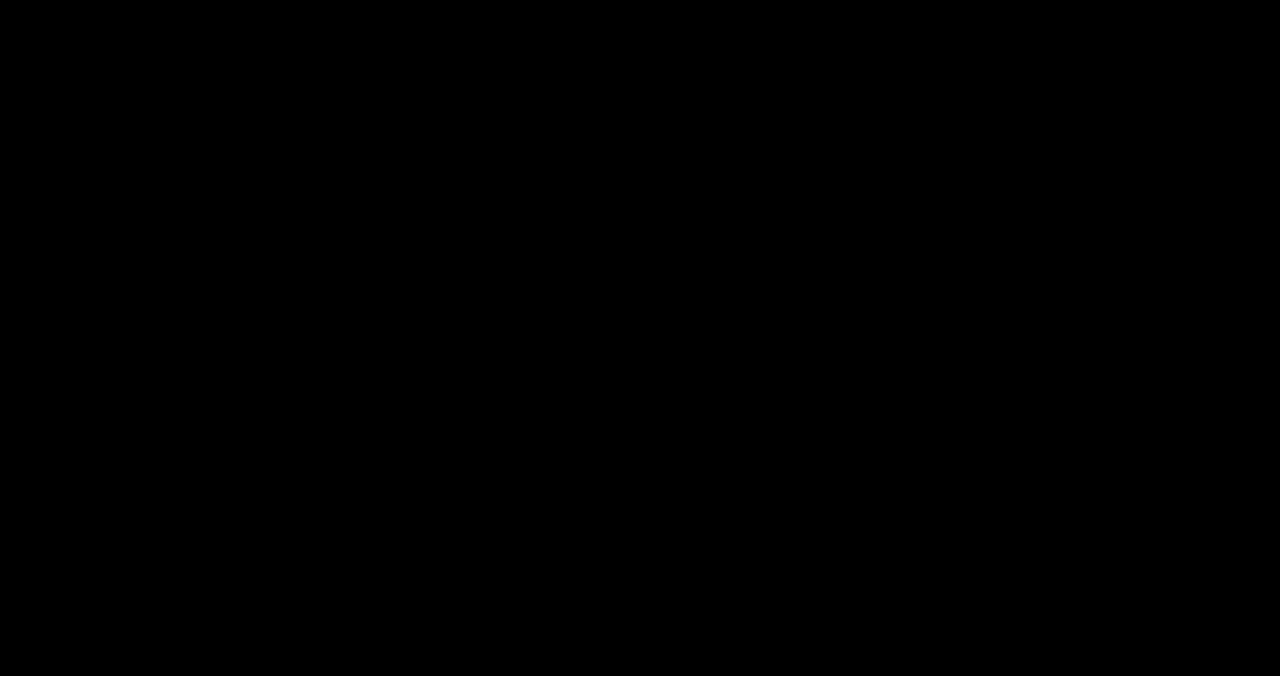
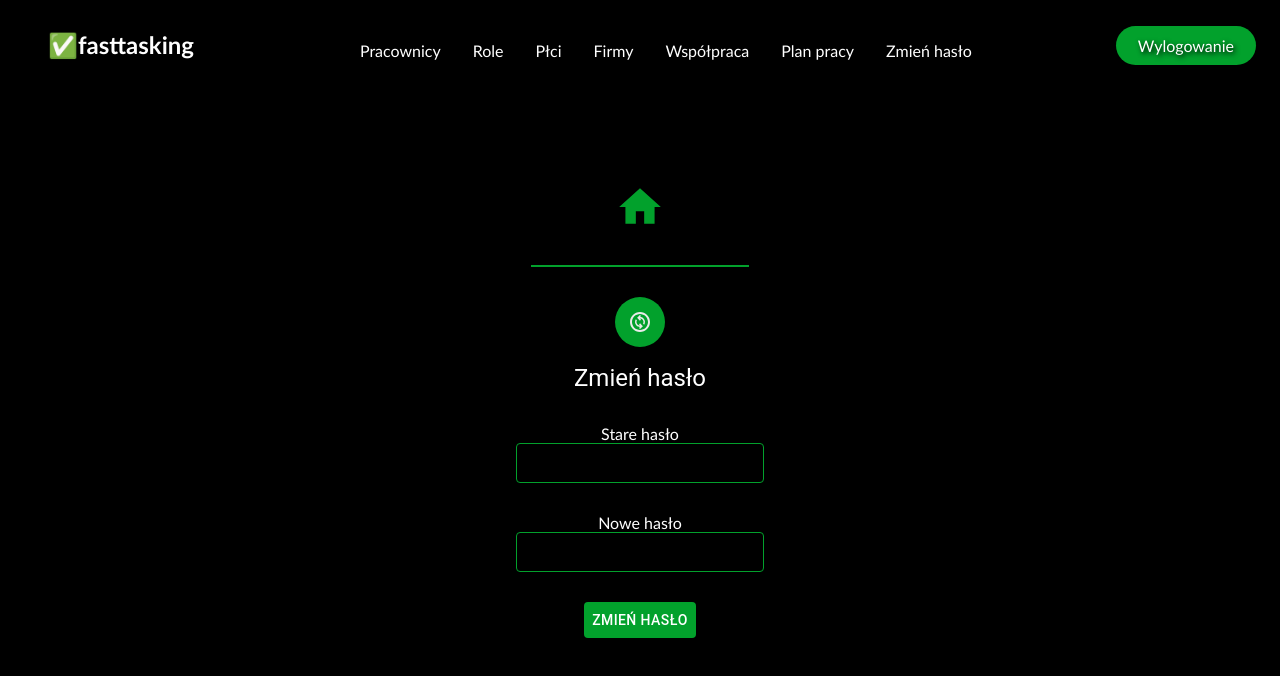
Before and after one commit to ponczuTM/fasttasking, a React (Create React App) app: page /change-password in a window 1280 px wide. Before the commit this address had no page. Shown: the top 676 px of the page. Built offline with nearby package versions, Linux system fonts and the light colour scheme; sample sign-in values are in the browser's storage; a web font is replaced by a local one.

Commit message:
zmiana hasła+część wizualna zakładki plan pracy

```diff
--- a/src/App.js
+++ b/src/App.js
@@ -9,6 +9,7 @@ import Role from "./pages/Role";
 import Sex from "./pages/Sex";
 import Target from "./pages/Target";
 import Department from "./pages/Department";
+import ChangePassword from "./pages/ChangePassword";
 
 function App() {
 	return (
@@ -22,6 +23,7 @@ function App() {
 				<Route exact path="/sex" element={<Sex/>} />
 				<Route exact path="/target" element={<Target/>} />
 				<Route exact path="/department" element={<Department/>} />
+				<Route exact path="/change-password" element={<ChangePassword/>} />
 			</Routes>
 		</Router>
 	);
--- /dev/null
+++ b/src/pages/ChangePassword.js
@@ -0,0 +1,122 @@
+import React, { useState } from "react";
+import { TextField, Box, Button, Typography, FormControl, Alert, } from "@mui/material";
+import { api } from "../index";
+import { useForm } from "react-hook-form";
+import MD5 from "crypto-js/md5";
+import { HttpError } from "../common/http-error";
+import ChangeCircleOutlinedIcon from '@mui/icons-material/ChangeCircleOutlined';
+import { Link } from "react-router-dom";
+import HomeIcon from "@mui/icons-material/Home";
+import Navbar from "../components/Navbar/index";
+import SnackBarSuccess from "../components/SnackBar/SnackBarSuccess";
+
+export default function ChangePassword() {
+    const {
+        register,
+        setValue,
+        handleSubmit,
+        formState: { errors },
+      } = useForm();
+      const [isChanged, setIsChanged] = useState(false);
+      const [invalidCredentials, setInvalidCredentials] = useState(false);
+
+      const onSubmit = async (data) => {
+        const email = localStorage.getItem("username");
+        const oldPasswordHash = MD5(data.oldPassword).toString();
+        const newPasswordHash = MD5(data.newPassword).toString();
+        try {
+            setInvalidCredentials(false);
+            setIsChanged(false);
+            await api.changePassword(localStorage.getItem("userId"), oldPasswordHash, newPasswordHash);
+            api.http.applyCredentials(email, newPasswordHash);
+            setIsChanged(true);
+            setValue("oldPassword", "");
+            setValue("newPassword", "");
+        } catch (e) {
+          if (e instanceof HttpError) {
+            setInvalidCredentials(true);
+          } else {
+            throw e;
+          }
+        }
+      };
+    return (
+        <>
+            {isChanged && <SnackBarSuccess message="Hasło zmieniono poprawnie!" />}
+            <Navbar />
+            <Box
+                component="div"
+                noValidate
+                sx={{
+                    display: "flex",
+                    minHeight: "90vh",
+                    justifyContent: "center",
+                    alignItems: "center",
+                    flexDirection: "column",
+                }}
+            >
+                <Typography sx={{ marginTop: "90px" }}></Typography>
+                <Link to="/">
+                    <HomeIcon sx={{ color: "#02a12c", fontSize: 50 }} />
+                </Link>
+                <Typography sx={{ marginTop: "30px" }}></Typography>
+                <hr width="17%" color="02a12c"></hr>
+                <Typography sx={{ marginTop: "30px" }}></Typography>
+                <div className="circle">
+                    <ChangeCircleOutlinedIcon className="circle-icon" />
+                </div>
+                <Typography variant="h5" component="h5" color="white">
+                    Zmień hasło
+                </Typography>
+                <Typography sx={{ marginTop: "30px" }}></Typography>
+                <FormControl
+                    onSubmit={handleSubmit(onSubmit)}
+                    component="form"
+                    noValidate
+                    className="form-login"
+                    sx={{
+                        justifyContent: "center",
+                        alignItems: "center",
+                        display: "flex",
+                        flexDirection: "column",
+                        minWidth: { md: 400, xs: 350 },
+                    }}
+                >
+                    {invalidCredentials && (
+                        <Alert severity="error">Nieprawidłowe stare hasło!</Alert>
+                    )}
+                    <p style={{ color: 'white' }}>Stare hasło</p>
+                    <TextField
+                        {...register("oldPassword", { required: true })}
+                        type="password"
+                        size="small"
+                        id="outlined-password"
+                        variant="outlined"
+                        inputProps={{ style: { textAlign: 'center', color: 'white' } }}
+                        sx={{ "& .MuiOutlinedInput-root": { "& > fieldset": { borderColor: "#02a12c" }, }, }}
+                    />
+                    <Typography sx={{ marginTop: "30px" }}></Typography>
+                    {errors.oldPassword && <Alert severity="error">Pole wymagane!</Alert>}
+                    <p style={{ color: 'white' }}>Nowe hasło</p>
+                    <TextField {...register("newPassword", { required: true })}
+                        type="password"
+                        size="small"
+                        id="outlined-password"
+                        variant="outlined"
+                        inputProps={{ style: { textAlign: 'center', color: 'white' } }}
+                        sx={{ "& .MuiOutlinedInput-root": { "& > fieldset": { borderColor: "#02a12c" }, }, }}
+                    />
+                    {errors.newPassword && <Alert severity="error">Pole wymagane!</Alert>}
+                    <Typography sx={{ marginTop: "30px" }}></Typography>
+                    <Button
+                        type="submit"
+                        className="submit_button"
+                        sx={{ color: "#ffffff" }}
+                    >
+                        Zmień hasło
+                    </Button>
+                </FormControl>
+            </Box>
+        </>
+    );
+}
```
Also changed, not shown: src/pages/Schedule.js (added, +45 -0 lines).
